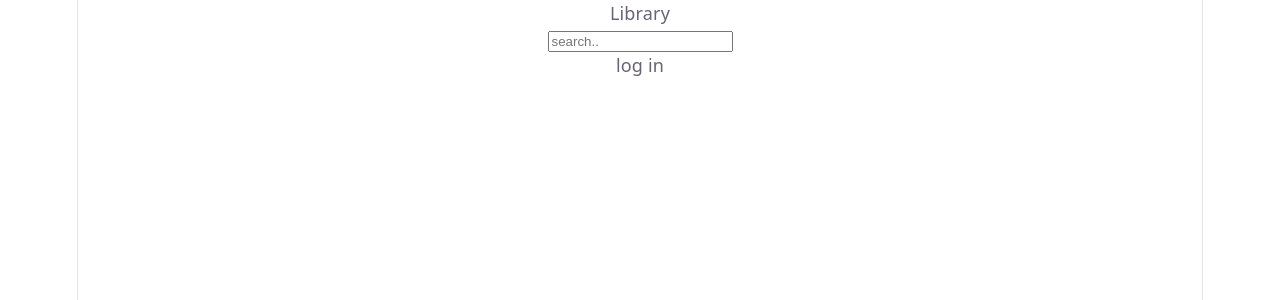
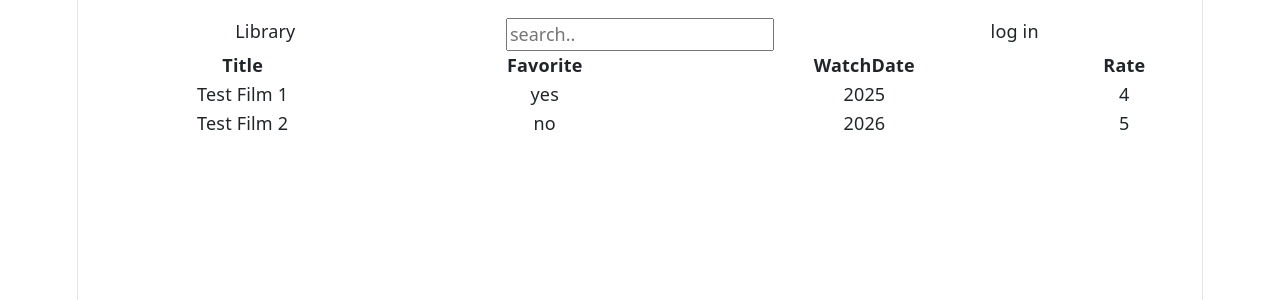
Before and after one commit to Royahp/web_app, a React (Vite) app in the folder labs/lab5/client/: page / in a window 1280 px wide. Shown: the top 300 px of the page. Built offline with nearby package versions, Linux system fonts and the light colour scheme.

Commit message:
filmlist addded

```diff
--- a/labs/lab5/client/src/App.jsx
+++ b/labs/lab5/client/src/App.jsx
@@ -1,11 +1,22 @@
-import { useEffect, useState } from 'react';
-import Header from './components/Header';
-
+import { useEffect, useState } from "react";
+import Header from "./components/Header";
+import Filter from "./components/Filter";
+import "bootstrap/dist/css/bootstrap.min.css";
+import FilmList from "./components/FilmList";
 
 function App() {
+  const [filmData, setFilmData] = useState([]);
+  useEffect(() => {
+    setFilmData([
+      { id: 1, title: "Test Film 1", favorite: 1, watchdate: "2025", rate: 4 },
+      { id: 2, title: "Test Film 2", favorite: 0, watchdate: "2026", rate: 5 },
+    ]);
+  }, []);
   return (
     <>
       <Header />
+      <Filter />
+      <FilmList films={filmData} />
     </>
   );
 }
--- /dev/null
+++ b/labs/lab5/client/src/components/FilmList.jsx
@@ -0,0 +1,29 @@
+import { ListGroup } from "react-bootstrap";
+import PropTypes from "prop-types";
+function FilmList(props) {
+  return (
+    <>
+      <table>
+        <thead>
+          <tr>
+            <th>Title</th>
+            <th>Favorite</th>
+            <th>WatchDate</th>
+            <th>Rate</th>
+          </tr>
+        </thead>
+        <tbody>
+          {props.films.map((film) => (
+            <tr key={film.id}>
+              <td>{film.title}</td>
+              <td>{film.favorite ? "yes" : "no"}</td>
+              <td>{film.watchdate}</td>
+              <td>{film.rate}</td>
+            </tr>
+          ))}
+        </tbody>
+      </table>
+    </>
+  );
+}
+export default FilmList;
--- a/labs/lab5/client/src/components/Filter.jsx
+++ b/labs/lab5/client/src/components/Filter.jsx
@@ -0,0 +1,6 @@
+import { Fragment } from "react";
+function Filter() {
+  const cities = ["Teh", "Rasht", "Shiraz"];
+  return <></>;
+}
+export default Filter;
```
Also changed, not shown: labs/lab5/client/src/components/Films.jsx (deleted, +0 -7 lines).
